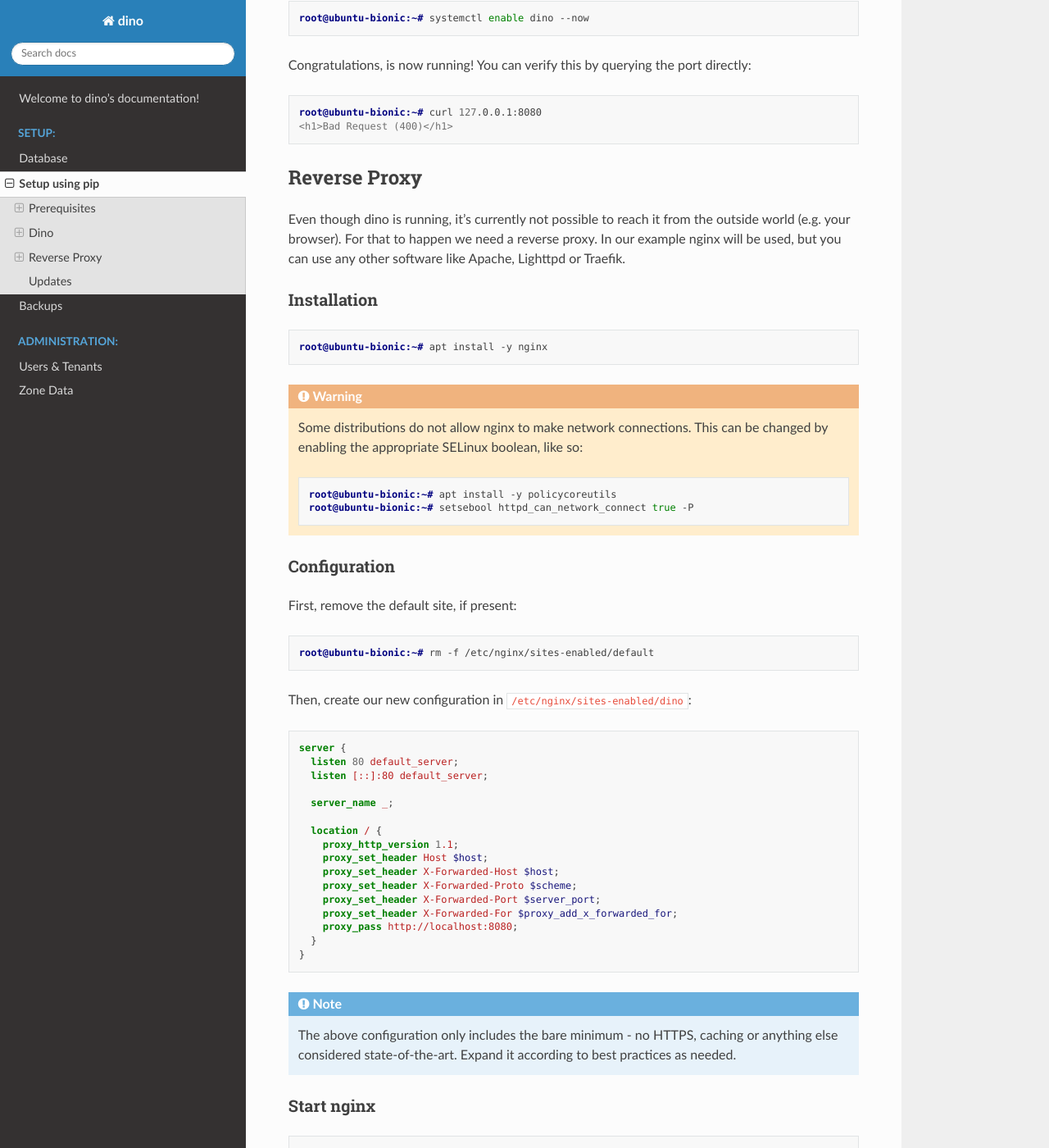
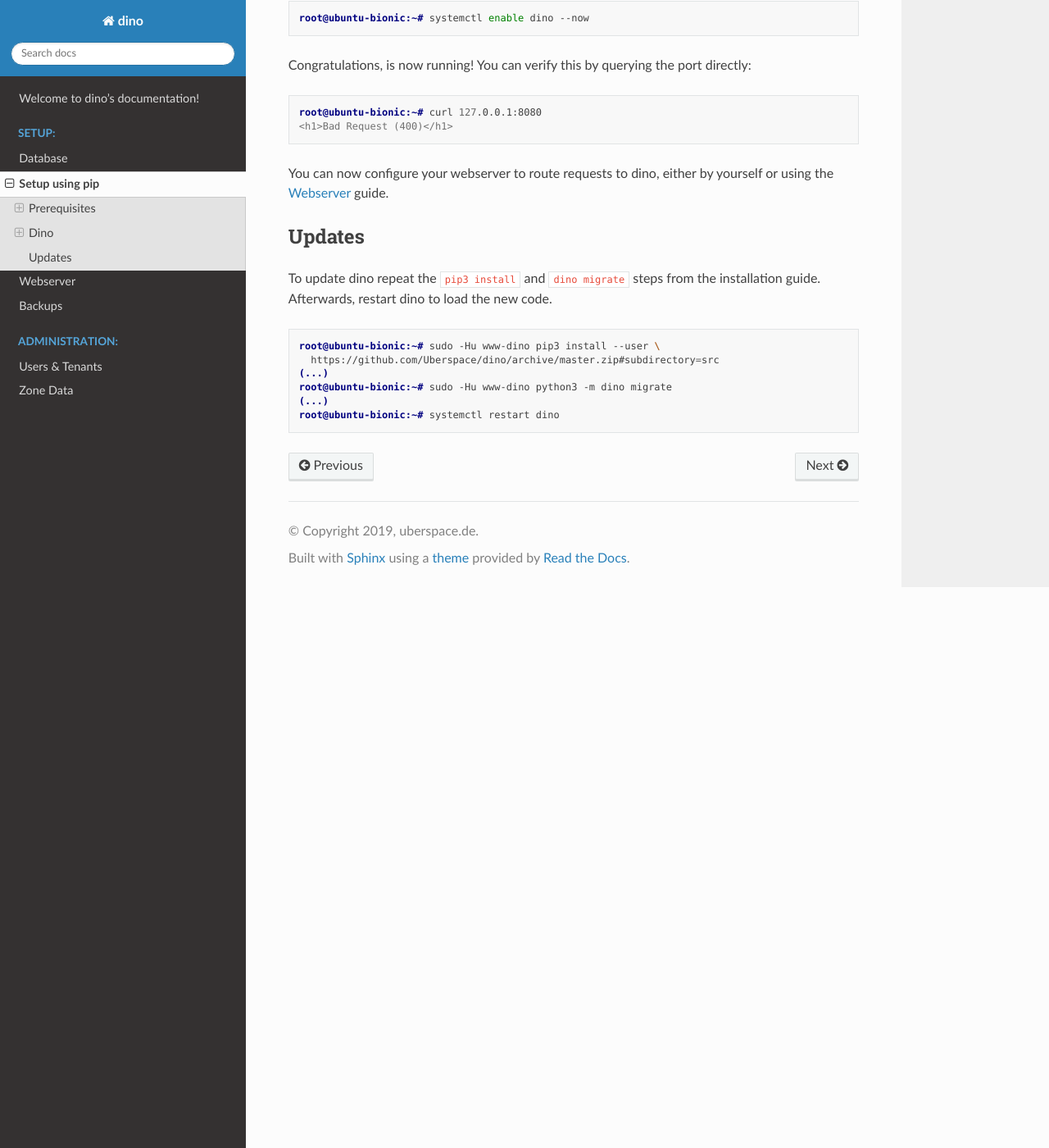
Before and after one commit to Uberspace/dino, a Sphinx documentation site: the page built from doc/setup_pip.rst, in a window 1280 px wide and 1400 px high, scrolled down 4397 px. Shown: the whole window at 82% size. Built offline with Sphinx 7.4.7 and the Read the Docs theme 2.0.0, drawn with Linux system fonts in a browser that asks for light colours; the version number could not be read and is left out; some of the changed text lies outside the part shown.

Commit message:
docs: extract webserver config into its own guide

```diff
--- a/doc/index.rst
+++ b/doc/index.rst
@@ -19,6 +19,7 @@ to your liking.
    database
    setup_pip
    config
+   webserver
    backups
 
 .. toctree::
--- a/doc/setup_pip.rst
+++ b/doc/setup_pip.rst
@@ -241,81 +241,8 @@ Congratulations, is now running! You can verify this by querying the port direct
   root@ubuntu-bionic:~# curl 127.0.0.1:8080
   <h1>Bad Request (400)</h1>
 
-Reverse Proxy
--------------
-
-Even though dino is running, it's currently not possible to reach it from the
-outside world (e.g. your browser). For that to happen we need a reverse proxy.
-In our example nginx will be used, but you can use any other software like
-Apache, Lighttpd or Traefik.
-
-Installation
-^^^^^^^^^^^^
-
-.. code-block:: console
-
-  root@ubuntu-bionic:~# apt install -y nginx
-
-.. warning::
-
-  Some distributions do not allow nginx to make network connections. This can
-  be changed by enabling the appropriate SELinux boolean, like so:
-
-  .. code-block:: console
-
-    root@ubuntu-bionic:~# apt install -y policycoreutils
-    root@ubuntu-bionic:~# setsebool httpd_can_network_connect true -P
-
-Configuration
-^^^^^^^^^^^^^
-
-First, remove the default site, if present:
-
-.. code-block:: console
-
-  root@ubuntu-bionic:~# rm -f /etc/nginx/sites-enabled/default
-
-
-Then, create our new configuration in ``/etc/nginx/sites-enabled/dino``:
-
-.. code-block:: nginx
-
-  server {
-    listen 80 default_server;
-    listen [::]:80 default_server;
-
-    server_name _;
-
-    location / {
-      proxy_http_version 1.1;
-      proxy_set_header Host $host;
-      proxy_set_header X-Forwarded-Host $host;
-      proxy_set_header X-Forwarded-Proto $scheme;
-      proxy_set_header X-Forwarded-Port $server_port;
-      proxy_set_header X-Forwarded-For $proxy_add_x_forwarded_for;
-      proxy_pass http://localhost:8080;
-    }
-  }
-
-.. note::
-
-  The above configuration only includes the bare minimum - no HTTPS, caching or
-  anything else considered state-of-the-art. Expand it according to best
-  practices as needed.
-
-Start nginx
-^^^^^^^^^^^
-
-.. code-block:: console
-
-  root@ubuntu-bionic:~# systemctl enable nginx
-  root@ubuntu-bionic:~# systemctl restart nginx
-
-Finishing up
-^^^^^^^^^^^^
-
-You're done! Fire up your browser and open the URL configured in your webserver.
-Then you can log in using the account created earlier.
+You can now configure your webserver to route requests to dino, either by
+yourself or using the :doc:`webserver` guide.
 
 Updates
 -------
```
Also changed, not shown: doc/webserver.rst (added, +81 -0 lines).
